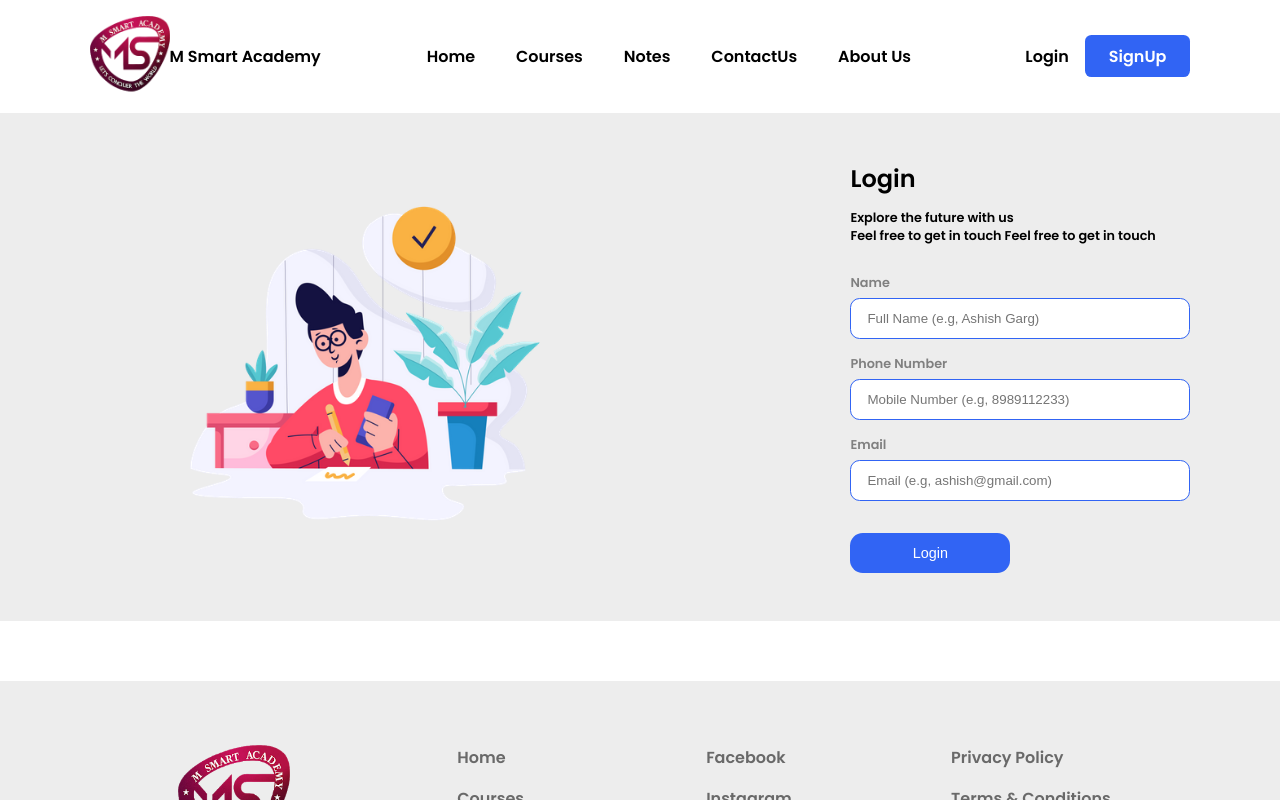
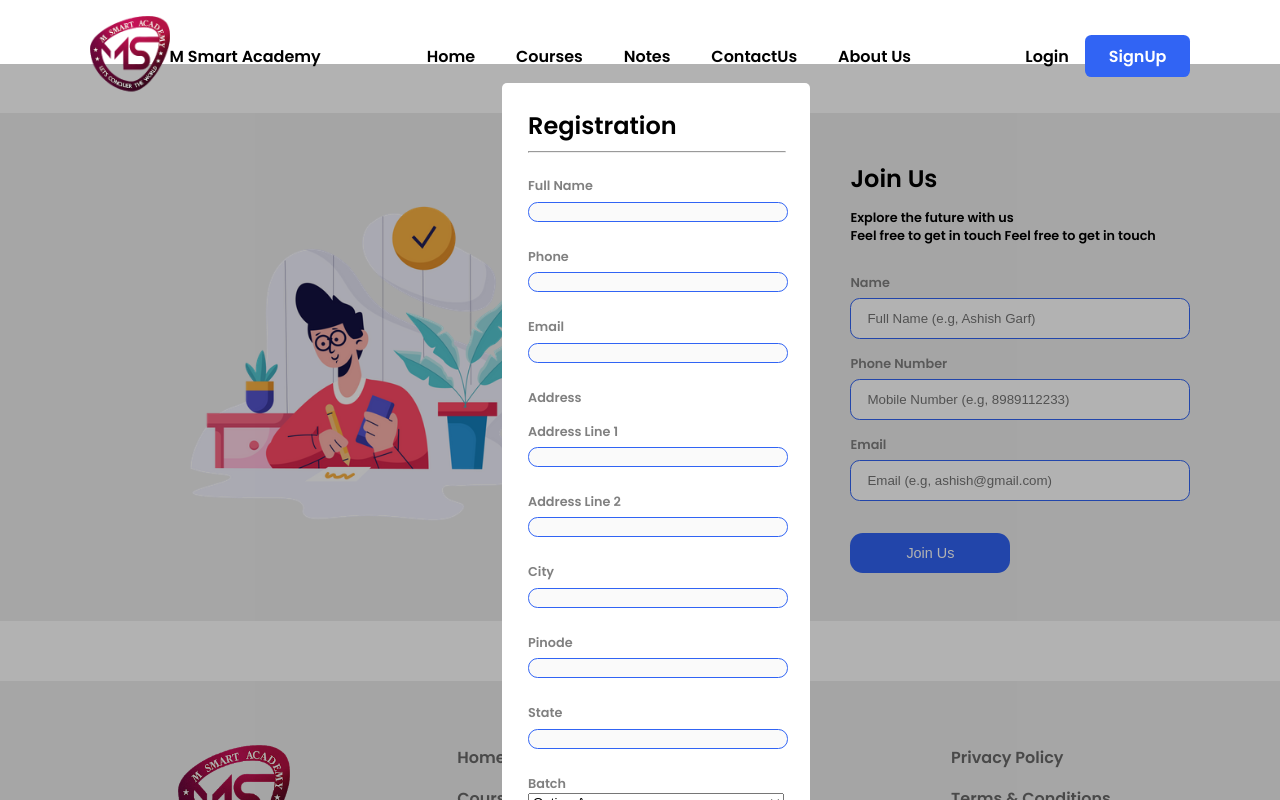
Before and after one commit to Lihaas/MS-Accadmy, a React (Create React App) app: page /sign-up in a window 1280 px wide. Shown: the top 800 px of the page. Built offline with nearby package versions, Linux system fonts and the light colour scheme; no server answers.

Commit message:
Ashish - Updated Code

```diff
--- a/src/StyleSheets/Sign Up/signup.module.css
+++ b/src/StyleSheets/Sign Up/signup.module.css
@@ -79,8 +79,7 @@
   width: 100%;
   height: 95%;
   margin-top: 5%;
-  filter: none !important;
-  display: none;
+  display: flex;
   border: none;
   background: rgba(0,0,0,.3);
 }
@@ -90,16 +89,19 @@
   width: 20%;
   background-color: #ffff;
   margin: 0% auto;
-  height: 15vh;
   padding: 2%;
   border-radius: 5px;
-  box-shadow: 3px 4px #ededed;
+  box-shadow: 6px 10px rgba(0, 0, 0, 0);
+}
+.otp-section hr{
+  width: 100%;
 }
 .otp-section input{
   margin-bottom: 10px;
   border: 1px solid #3164f4;
   border-radius: 4px;
-  height: 3vh;
+  height: 2vh !important;
+  width: 15rem !important;
 }
 .otp-section button{
   width: 20%;
--- a/src/View/Sign Up/Index.jsx
+++ b/src/View/Sign Up/Index.jsx
@@ -1,92 +1,109 @@
-import React, { useState } from "react";
-import styles from '../../StyleSheets/Sign Up/signup.module.css'
-import signUpImage from '../../Assets/Image/study-at-home-2527770-2114673.png'
-import firebase from "../../Firebase/firebase"
-import  { Redirect } from 'react-router-dom'
+import React, { useEffect, useState } from "react";
+import styles from "../../StyleSheets/Sign Up/signup.module.css"
+import signUpImage from "../../Assets/Image/study-at-home-2527770-2114673.png";
+import { otpSender, otpVerification } from "../../Firebase/SignWithNumber";
+import { Redirect } from "react-router-dom";
 
-const SignUp = ()=>{
-  const [login,setLogin] = useState(false);
-  const [incorrect,setIncorrect] = useState(false);
-  const [recapMessage,setRecapMessage] = useState(false);
-  const generateOtp=()=>{
-    if(document.getElementById("phoneNumber").value.length===10){
-      const captcha = new firebase.auth.RecaptchaVerifier("recaptchabox");
-      const phoneNumber="+91" + document.getElementById("phoneNumber").value;
-      document.getElementById("phoneNumber").disabled="true";
-      setRecapMessage(true);
-      firebase.auth().signInWithPhoneNumber(phoneNumber, captcha)
-      .then((confirmationResult) => {
-        document.getElementById("dialog-box").style.display = "flex";
-        document.getElementById("recaptchabox").style.display = "none";
-      window.confirmationResult = confirmationResult;
-
-    }).catch(() => {
-    });
-    }else{
-      alert("Please enter correct number")
-    }
-  }
-  const submitLogin=()=>{
-    setIncorrect(false);
-    let code = document.getElementById("otpBox").value;
-    window.confirmationResult.confirm(code).then((result)=>{
-      console.log(result);
-        setLogin(true);
-    }).catch(()=>{
-      setIncorrect(true);
-    })
-  }
-    return(
+const SignUp = () => {
+  const [user,setUser] = useState(false);
+  return (
     <div>
       <br></br>
       <section className={styles["sign-up"]}>
-          <div className={styles["section-wrapper"]}
-          >
+        <div className={styles["section-wrapper"]}>
           <div className={styles["image-section"]}>
             <img src={signUpImage} />
           </div>
           <div className={styles["sign-up-section"]}>
-              <h1>Login</h1>
+            <h1>Join Us</h1>
             <p>
               Explore the future with us <br />
-                Feel free to get in touch
-                Feel free to get in touch
+              Feel free to get in touch Feel free to get in touch
             </p>
             <div className={styles["sign-up-form"]}>
-              <form>
+              <form onSubmit={otpSender}>
               <label>Name</label>
-                  <input type="text" id="name" placeholder="Full Name (e.g, Ashish Garg)" />
+                <input
+                  type="text"
+                  placeholder="Full Name (e.g, Ashish Garf)"
+                  required
+                />
                 <label>Phone Number</label>
-                  <input type="text" id="phoneNumber" placeholder="Mobile Number (e.g, 8989112233)" size="10" />
+                <input
+                  type="text"
+                  id="phoneNumber"
+                  placeholder="Mobile Number (e.g, 8989112233)"
+                  required
+                  pattern="[0-9]{10}"
+                />
                 <label>Email</label>
-                  <input type="email" id="email" placeholder="Email (e.g, ashish@gmail.com)"/>
-                  {
-                    recapMessage?
-                    <p style={{color:"red"}}>Please fill recaptcha</p>
-                    :
-                    null
-                  }
-                  <div id="recaptchabox" className={styles["captchabox"]}>
+                <input
+                  type="email"
+                  placeholder="Email (e.g, ashish@gmail.com)"
+                  required
+                />
+                <dialog id="dialog-box" className={styles["dialog"]}>
+              <div className={styles["otp-section"]}>
+                <h1>Registration</h1>
+                <hr />
+                <label>Full Name</label>
+                <input type="text" disabled></input>
+                <label>Phone</label>
+                <input type="text" disabled></input>
+                <label>Email</label>
+                <input type="text" disabled></input>
+                <label>Address</label>
+                <label>Address Line 1</label>
+                <input type="text" disabled></input>
+                <label>Address Line 2</label>
+                <input type="text" disabled></input>
+                <label>City</label>
+                <input type="text" disabled></input>
+                <label>Pinode</label>
+                <input type="text" disabled></input>
+                <label>State</label>
+                <input type="text" disabled></input>
+                <label>Batch</label>
+                <select>
+                  <option>Option-A</option>
+                  <option>Option-B</option>
+                </select>
               </div>
-                  <button type="button" onClick={()=>{generateOtp()}}>Login</button>
+                </dialog>
+                  <p id="recapMessage" style={{color: "red",display: "none"}}>Please fill recaptcha</p>
+                <div id="recaptchabox" className={styles["captchabox"]}></div>
+                <button type="submit">Join Us</button>
               </form>
             </div>
-          <dialog id="dialog-box" className={styles["dialog"]}>
+            {/* <dialog id="dialog-box" className={styles["dialog"]}>
               <div className={styles["otp-section"]}>
                 <label>Enter OTP</label>
-          <input type="password" placeholder="enter otp" id="otpBox"></input>
-          {incorrect? <h4>Please enter correct OTP </h4>:null}
-          <button type="button" onClick={()=>{submitLogin()}}>login</button>
-          {login ?
-          <h1><Redirect to='/dashboard'  /></h1> : null}
+                <input
+                  type="password"
+                  placeholder="enter otp"
+                  id="otpBox"
+                ></input>
+                <p style={{color:"red",display: "none",margin:"0"}} id="incorrectOTP">Please enter correct OTP </p>
+                <button
+                  type="button"
+                  onClick={() => {
+                    otpVerification(setUser);
+                  }}
+                >
+                  login
+                </button>
+                {
+                  user?
+                  <Redirect to="/dashboard" />
+                  :null
+                }
               </div>
-          </dialog>
+            </dialog> */}
           </div>
         </div>
       </section>
     </div>
-    )
-
-}
+  );
+};
 
 export default SignUp;
```
Lines whose indentation alone changed are shown as unchanged.
